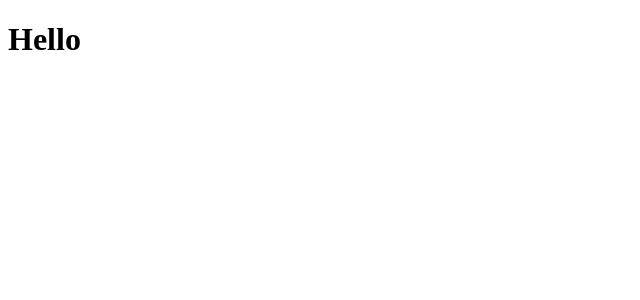
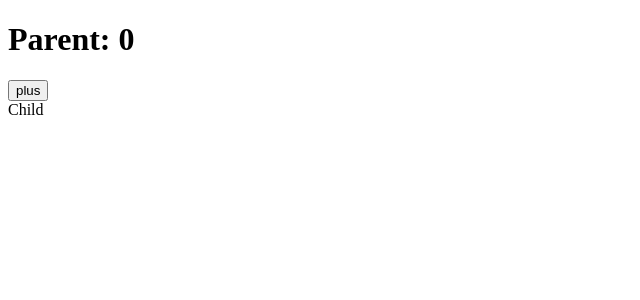
Before and after one commit to jiyun03/useMemo-useCallback, a React (Create React App) app: page / in a window 1280 px wide. Shown: the top 300 px of the page, without its empty margins (0-640 px from the left). Built offline with nearby package versions, Linux system fonts and the light colour scheme.

Commit message:
부모에 state 추가, 자식 memo 추가하여 재호출 막음

```diff
--- a/src/App.js
+++ b/src/App.js
@@ -1,7 +1,17 @@
+import Child from "./Child";
+import { useState } from "react";
+
 function App() {
-	return (
-		<h1>Hello</h1>
-	);
+  const [Counter, setCounter] = useState(0);
+  console.log("Parent");
+
+  return (
+    <div className="App">
+      <h1>Parent: {Counter}</h1>
+      <button onClick={() => setCounter(Counter + 1)}>plus</button>
+      <Child />
+    </div>
+  );
 }
 
 export default App;
--- /dev/null
+++ b/src/Child.js
@@ -0,0 +1,14 @@
+import { memo } from "react";
+
+/*
+HOC (High Order Component) : 함수 안에 인수로 컴포넌트 함수를 넣어서 다시 새로운 컴포넌트를 반환하는 함수
+memo: 특정 컴포넌트를 memorization 해서(메모리 할당) 부모 컴포넌트와 state 값이 변경돼서 재렌더링 될 때 자식 컴포넌트도 같이 재렌더링 되는 것이 아닌
+렌더링 된 결과물을 재활용 한다. (자식 컴포넌트의 불필요한 재렌더링 방지)
+*/
+
+const Child = (props) => {
+  console.log("Child");
+  return <div>Child</div>;
+};
+
+export default memo(Child);
```
